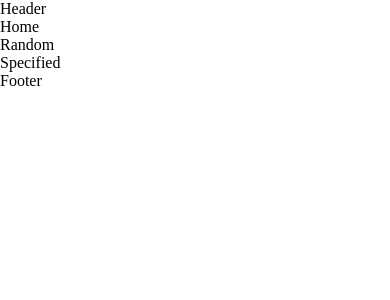
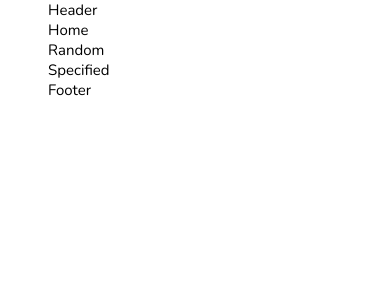
Before and after one commit to CyphrSylph/react-anime, a React (Create React App) app: page / in a window 390 px wide. Shown: the top 300 px of the page. Built offline with nearby package versions, Linux system fonts and the light colour scheme.

Commit message:
set base css variables

```diff
--- a/src/App.css
+++ b/src/App.css
@@ -1,116 +1,180 @@
-@import url('https://fonts.googleapis.com/css2?family=Dosis:wght@300;500&display=swap');
-@import url('https://fonts.googleapis.com/css2?family=Nunito:ital,wght@0,300;0,500;0,700;0,800;0,900;1,500&display=swap');
+@import url('https://fonts.googleapis.com/css2?family=Nunito:wght@400;500;600;700;800&display=swap');
+@import url('https://fonts.googleapis.com/css2?family=Dosis:wght@500;600;700&display=swap');
 
-#root, html, body {
-	margin: 0;
-	padding: 0;
-	height: 100vh;
-	box-sizing: border-box;
+:root {
+	--header-height: 3rem;
+	--hue: 0;
+	--sat: 0;
+	--title-color: hsl(var(--hue), var(--sat), 20%);
+	--title-color-dark: hsl(0, 0%, 9%);
+    --text-color: hsl(var(--hue), var(--sat), 46%);
+    --body-color: hsl(var(--hue), var(--sat), 98%);
+    --container-color: #fff;
+	--body-font: "Nunito", sans-serif;
+	--title-font: "Dosis", sans-serif;
+    --big-font-size: 3.5rem;
+    --h1-font-size: 2.25rem;
+    --h2-font-size: 1.5rem;
+    --h3-font-size: 1.25rem;
+    --normal-font-size: 1rem;
+    --small-font-size: 0.875rem;
+    --smaller-font-size: 0.813rem;
+    --smallest-font-size: 0.625rem;
+    --font-normal: 400;
+    --font-medium: 500;
+    --font-semibold: 600;
+    --font-bold: 700;
+	--mb-0-25: .25rem;
+    --mb-0-5: 0.5rem;
+    --mb-0-75: 0.75rem;
+    --mb-1: 1rem;
+    --mb-1-5: 1.5rem;
+    --mb-2: 2rem;
+    --mb-2-5: 2.5rem;
+    --mb-3: 3rem;
+	--z-tooltip: 10;
+    --z-fixed: 100;
+    --z-modal: 1000;
 }
 
-.App {
-	display: flex;
-	flex-direction: column;
-	justify-content: center;
-	align-items: center;
-	text-align: center;
-	height: 100vh;
-	background-image: url('./assets/ep_naturalwhite.webp');
-	background-repeat: repeat;
-	background-position: center;
+@media screen and (max-width: 992px) {
+    :root {
+        --big-font-size: 2.75rem;
+        --h1-font-size: 1.5rem;
+        --h2-font-size: 1.25rem;
+        --h3-font-size: 1rem;
+        --normal-font-size: 0.938rem;
+        --small-font-size: 0.813rem;
+        --smaller-font-size: 0.75rem;
+        --smallest-font-size: 0.625rem;
+    }
 }
 
-.Header {
-	display: flex;
-	justify-content: center;
-	align-items: center;
-	text-align: center;
-	height: auto;
-	width: auto;
+* {
+    margin: 0;
+    padding: 0;
+    box-sizing: border-box;
 }
 
-.Title {
-	font-family: 'Nunito', sans-serif;
-	font-size: 45px;
-	font-weight: 800;
+html {
+    scroll-behavior: smooth;
 }
 
-.Card {
-	display: flex;
-	align-items: center;
-	flex-direction: column;
-	max-width: 30%;
-	height: fit-content;
-	background: whitesmoke;
-	border: solid 4px #000;
-	border-radius: 15px;
-	box-shadow:
-		15px 15px 0 -4px whitesmoke,
-		15px 15px #000;
-	padding: 5%;
+body, button, input, textarea {
+    font-family: var(--body-font);
+    font-size: var(--normal-font-size);
 }
 
-.Quote {
-	display: flex;
-	align-items: center;
-	height: fit-content;
-	font-family: 'Dosis', sans-serif;
-	font-size: large;
-	-webkit-font-smoothing: antialiased;
+body {
+    background-color: var(--body-color);
+    color: var(--text-color);
 }
 
-.Anime {
-	display: flex;
-	align-items: center;
-	height: fit-content;
-	font-family: 'Dosis', sans-serif;
-	font-size: small;
-	-webkit-font-smoothing: antialiased;
+h1, h2, h3 {
+    color: var(--title-color);
+    font-weight: var(--font-semibold);
+}
+
+ul {
+    list-style: none;
+}
+
+a {
+    text-decoration: none;
 }
 
 button {
-	display: flex;
-	position: relative;
-	justify-content: center;
-	align-items: center;
-	height: 50px;
-	width: 150px;
-	border-radius: 15px;
-	text-transform: uppercase;
-	background-color: #000;
-	border: 3px solid whitesmoke;
-	margin-top: 30px;
-	overflow: hidden;
+    cursor: pointer;
+    border: none;
+    outline: none;
 }
 
-/* BUTTON TEXT */
-span {
-	font-family: 'Nunito', sans-serif;
-	-webkit-font-smoothing: antialiased;
-	font-size: small;
-	font-weight: 900;
-	letter-spacing: 0.7px;
-	color: whitesmoke;
+img {
+    max-width: 100%;
+    height: auto;
 }
 
-/* BUTTON HOVER ANIMATIONS  */
-button::before {
-	content: '';
-	position: absolute;
-	background: whitesmoke;
-	left: -10px;
-	width: 10px;
-	top: 0;
-	bottom: 0;
+.section {
+    padding: 6rem 0 2rem;
 }
-button:hover::before {
-	left: calc(100% + 10px);
-	transition: left 500ms;
+.section__subtitle {
+    display: block;
+    font-size: var(--small-font-size);
+    margin-bottom: 4rem;
+}
+.section__title, .section__subtitle {
+    text-align: center;
 }
 
-@media only screen and (max-width: 600px) {
-	.card {
-		width: 80%;
-		height: 30%;
-	}
+.container {
+    max-width: 968px;
+    margin-left: auto;
+    margin-right: auto;
 }
+
+.grid {
+    display: grid;
+    gap: 1.5rem;
+}
+
+.button {
+    display: inline-block;
+    background-color: var(--title-color);
+    color: var(--container-color);
+    padding: 1.25rem 2rem;
+    border-radius: 1rem;
+    font-weight: var(--font-medium);
+}
+.button:hover {
+    background-color: var(--title-color-dark);
+}
+.button__icon {
+    margin-left: var(--mb-0-5);
+}
+.button--flex {
+    display: inline-flex;
+    align-items: center;
+}
+
+@media screen and (max-width: 992px) {
+    .container {
+        margin-left: var(--mb-1-5);
+        margin-right: var(--mb-1-5);
+    }
+
+    .button {
+        padding: 1rem 1.75rem;
+    }
+    .button__icon {
+        width: 22px;
+        height: 22px;
+    }
+}
+
+@media screen and (max-width: 768px) {
+    body {
+        margin: 00 var(--header-height) 0;
+    }
+
+    .section {
+        padding: 2rem 0 4rem;
+    }
+    .section__subtitle {
+        margin-bottom: var(--mb-3);
+    }
+}
+
+@media screen and (max-width: 576px) {
+}
+
+@media screen and (max-width: 350px) {
+    :root {
+    --big-font-size: 2.25rem;
+    }
+
+    .container {
+        margin-left: var(--mb-1);
+        margin-right: var(--mb-1);
+    }
+
+}
```
Also changed, not shown: src/index.css (deleted, +0 -13 lines).
